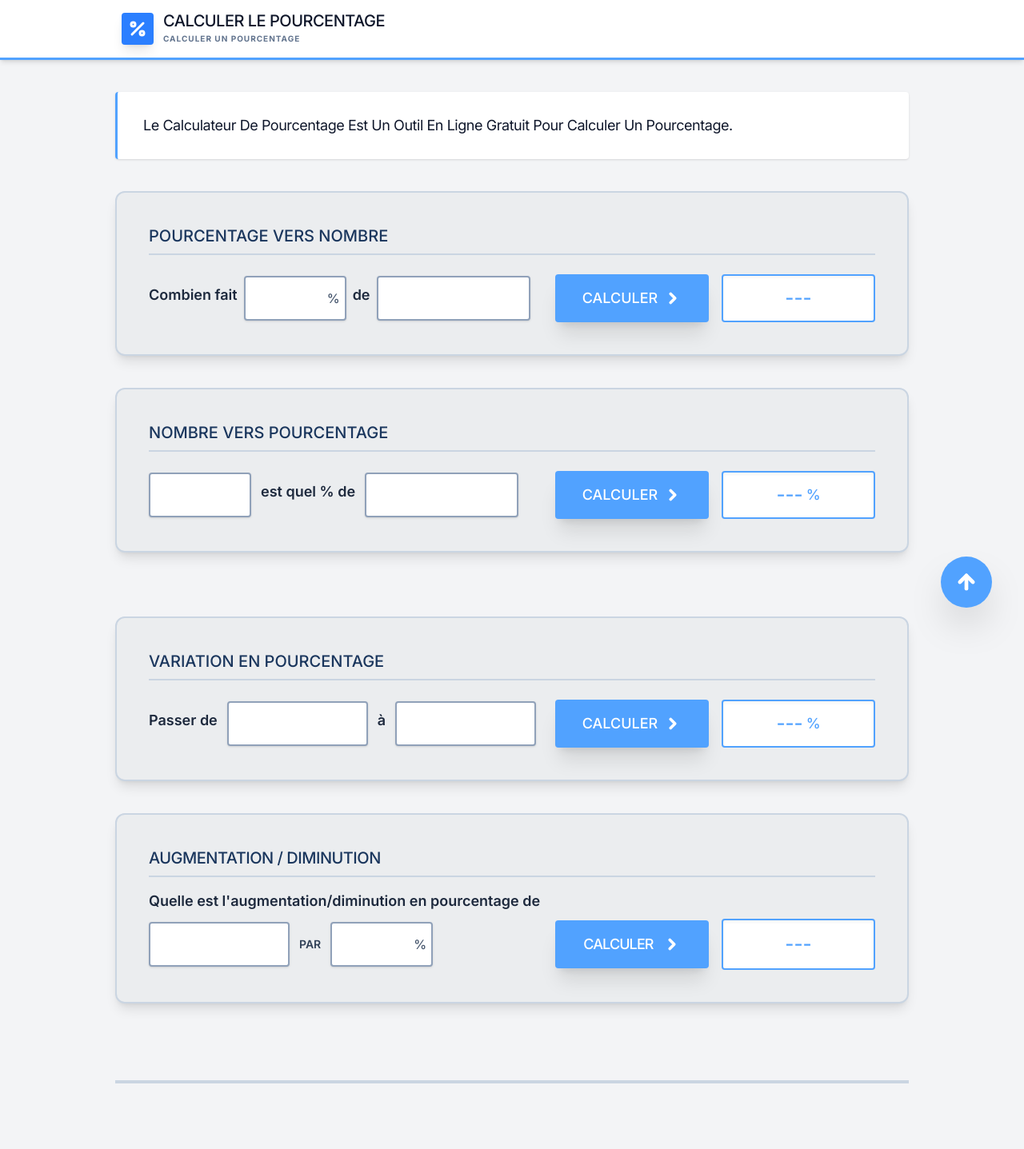
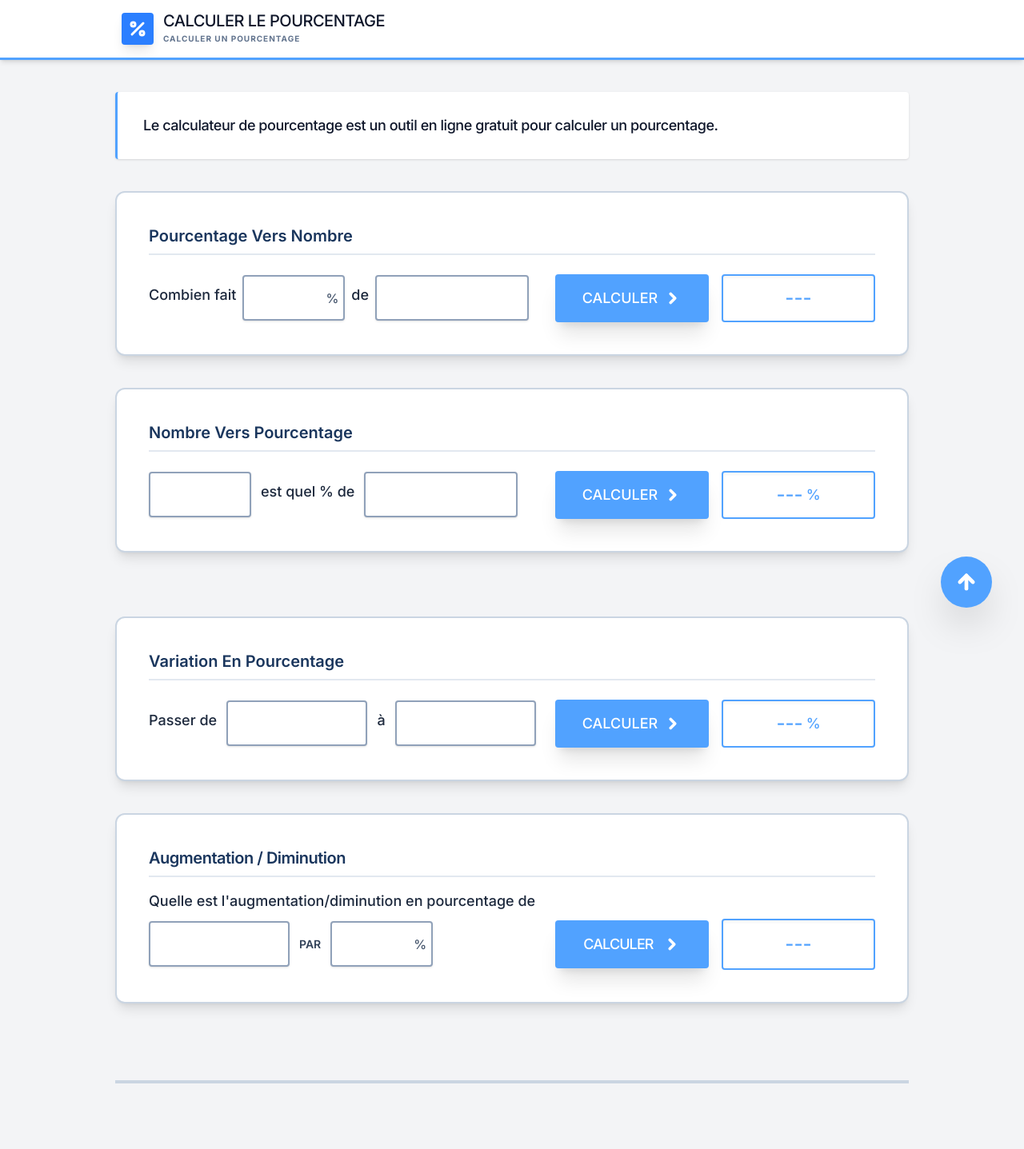
Before and after one commit to mirrzamustafa/percentagecalculator, a Next.js app: page / in a window 1280 px wide. Shown: the top 1437 px of the page at 80% size. Built offline with nearby package versions, Linux system fonts and the light colour scheme.

Commit message:
update UI

```diff
--- a/src/components/CalculatorClient.tsx
+++ b/src/components/CalculatorClient.tsx
@@ -80,8 +80,8 @@ export default function CalculatorClient({
     setCalcD({ ...calcD, result: (((n - o) / o) * 100).toFixed(2), hint: "" });
   };
 
-  const inputClass = "w-full border-2 border-slate-400 bg-white p-3 text-xl font-semibold text-slate-900 focus:border-blue-400 focus:ring-4 focus:ring-blue-100 outline-none rounded shadow-sm no-spinner transition-all";
-  const labelClass = "mb-2 text-base sm:text-lg font-semibold text-slate-800 ";
+  const inputClass = "w-full border-2 border-slate-400 bg-white p-3 text-md font-medium focus:border-blue-400 focus:ring-4 focus:ring-blue-100 outline-none rounded shadow-sm no-spinner transition-all";
+  const labelClass = "mb-2 text-base md:text-lg sm:text-md font-medium text-slate-800 ";
 
   return (
     <div className="min-h-screen bg-[#f3f4f6] text-slate-900 antialiased font-sans pb-20 selection:bg-blue-100">
@@ -112,7 +112,7 @@ export default function CalculatorClient({
       <main className="mx-auto mt-10 w-full max-w-5xl px-4 space-y-10">
         {/* Striking, Sharp Keyword-Rich Headline */}
         <div className="border-l-3 border-blue-400 bg-white p-6 sm:p-8 rounded shadow-sm">
-           <h2 className=" text-slate-900 leading-[1.1] tracking-tight capitalize">
+           <h2 className="font-medium text-md  leading-[1.1] tracking-tight">
               {locale === 'fr'
                 ? "Le calculateur de pourcentage est un outil en ligne gratuit pour calculer un pourcentage."
                 : "Percentage Calculator is a free online tool to calculate percentages."}
@@ -120,8 +120,8 @@ export default function CalculatorClient({
         </div>
 
       {/* Card A: Percent to Number */}
-      <section className="rounded-xl border-2 border-slate-300 bg-[#ebedef] p-5 sm:p-10 shadow-lg relative">
-        <h2 className="mb-6 text-xl font-medium text-[#1a365d] border-b-2 border-slate-300 pb-2 uppercase">{cardA.title}</h2>
+      <section className="rounded-xl border-2 border-slate-300 bg-white p-5 sm:p-10 shadow-lg relative">
+        <h2 className="mb-6 text-md lg:text-xl font-semibold text-[#1a365d] border-b-2 border-slate-200 pb-2 capitalize">{cardA.title}</h2>
 
         <div className="flex flex-col lg:flex-row lg:items-center gap-6">
           {/* Input Row: Balanced for French labels and larger boxes */}
@@ -156,9 +156,9 @@ export default function CalculatorClient({
           {/* Action & Result Row */}
           <div className="flex flex-col lg:flex-row items-center gap-4 w-full lg:w-auto relative">
             {calcA.hint && (
-              <span className="absolute -top-5 left-0 text-[10px] font-medium uppercase text-red-600 leading-none">
-                {calcA.hint}
-              </span>
+                 <span className="absolute -top-6 left-0 text-xs font-medium uppercase text-red-600 tracking-tight">
+                  {calcA.hint}
+                </span>
             )}
             <button
               onClick={runCalcA}
@@ -173,8 +173,8 @@ export default function CalculatorClient({
         </div>
       </section>
         {/* Card B: Number to Percent */}
-        <section className="rounded-xl border-2 border-slate-300 bg-[#ebedef] p-6 sm:p-10 shadow-lg relative">
-          <h2 className="mb-6 text-xl font-medium text-[#1a365d] border-b-2 border-slate-300 pb-2 uppercase">{cardB.title}</h2>
+        <section className="rounded-xl border-2 border-slate-300 bg-white p-6 sm:p-10 shadow-lg relative">
+          <h2 className="mb-6 text-md lg:text-xl font-semibold text-[#1a365d] border-b-2 border-slate-200 pb-2 capitalize">{cardB.title}</h2>
 
           <div className="flex flex-col lg:flex-row lg:items-center gap-6">
             <div className="flex flex-row items-center gap-3 flex-1">
@@ -206,8 +206,8 @@ export default function CalculatorClient({
         <AdSlot adClient={adClient} adSlot={adSlotMid} />
 
         {/* Card D: Percentage Change */}
-        <section className="rounded-xl border-2 border-slate-300 bg-[#ebedef] p-6 sm:p-10 shadow-lg relative">
-          <h2 className="mb-6 text-xl font-medium text-[#1a365d] border-b-2 border-slate-300 pb-2 uppercase">{cardD.title}</h2>
+        <section className="rounded-xl border-2 border-slate-300 bg-white p-6 sm:p-10 shadow-lg relative">
+          <h2 className="mb-6 text-md  lg:text-xl font-semibold text-[#1a365d] border-b-2 border-slate-200 pb-2 capitalize">{cardD.title}</h2>
           <div className="flex flex-col lg:flex-row lg:items-center gap-6">
             <div className="flex flex-row items-center gap-3 flex-1">
                 <span className={labelClass}>{cardD.labelOld}</span>
@@ -236,8 +236,8 @@ export default function CalculatorClient({
           </div>
         </section>
         {/* Card C: Increase / Decrease */}
-        <section className="rounded-xl border-2 border-slate-300 bg-[#ebedef] p-5 sm:p-10 shadow-lg relative">
-          <h2 className="mb-4 text-xl font-medium text-[#1a365d] border-b-2 border-slate-300 pb-2 uppercase tracking-tight">
+        <section className="rounded-xl border-2 border-slate-300 bg-white  p-5 sm:p-10 shadow-lg relative">
+          <h2 className="mb-4 text-md lg:text-xl font-semibold text-[#1a365d] border-b-2 border-slate-200 pb-2 capitalize tracking-tight">
             {cardC.title}
           </h2>
           {/* Label kept above to prevent horizontal crowding on mobile */}
@@ -274,7 +274,7 @@ export default function CalculatorClient({
             <h2 className="text-4xl font-medium text-slate-900 leading-[1.1] mb-8 capitalize tracking-tight">
               {seo.h1}
             </h2>
-            <p className="text-md font-medium text-slate-900 leading-relaxed italic border-l-8 border-blue-400 pl-6">
+            <p className="text-md font-medium text-slate-900 leading-relaxed italic border-l-3 border-blue-400 pl-6">
               {seo.intro}
             </p>
           </div>
```
